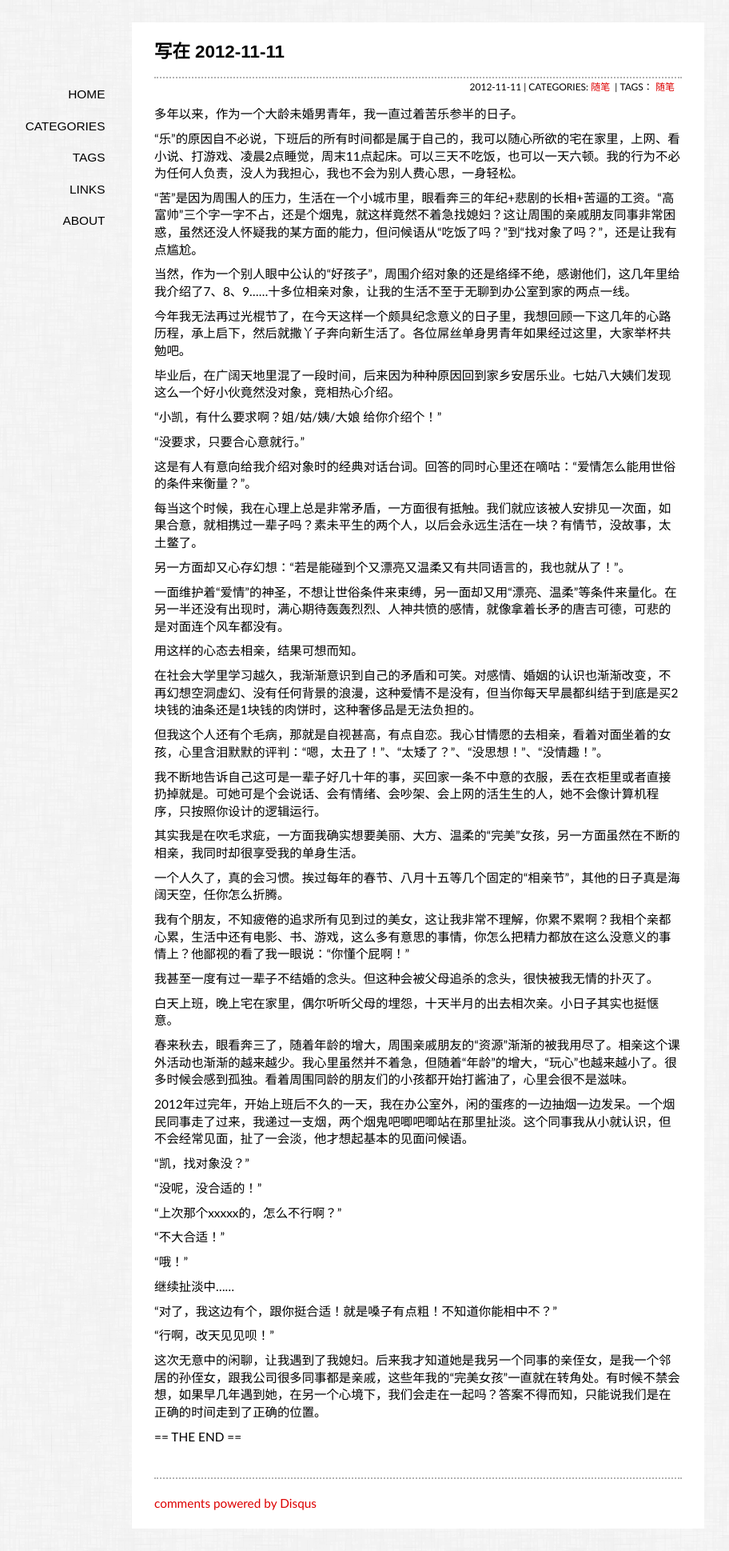
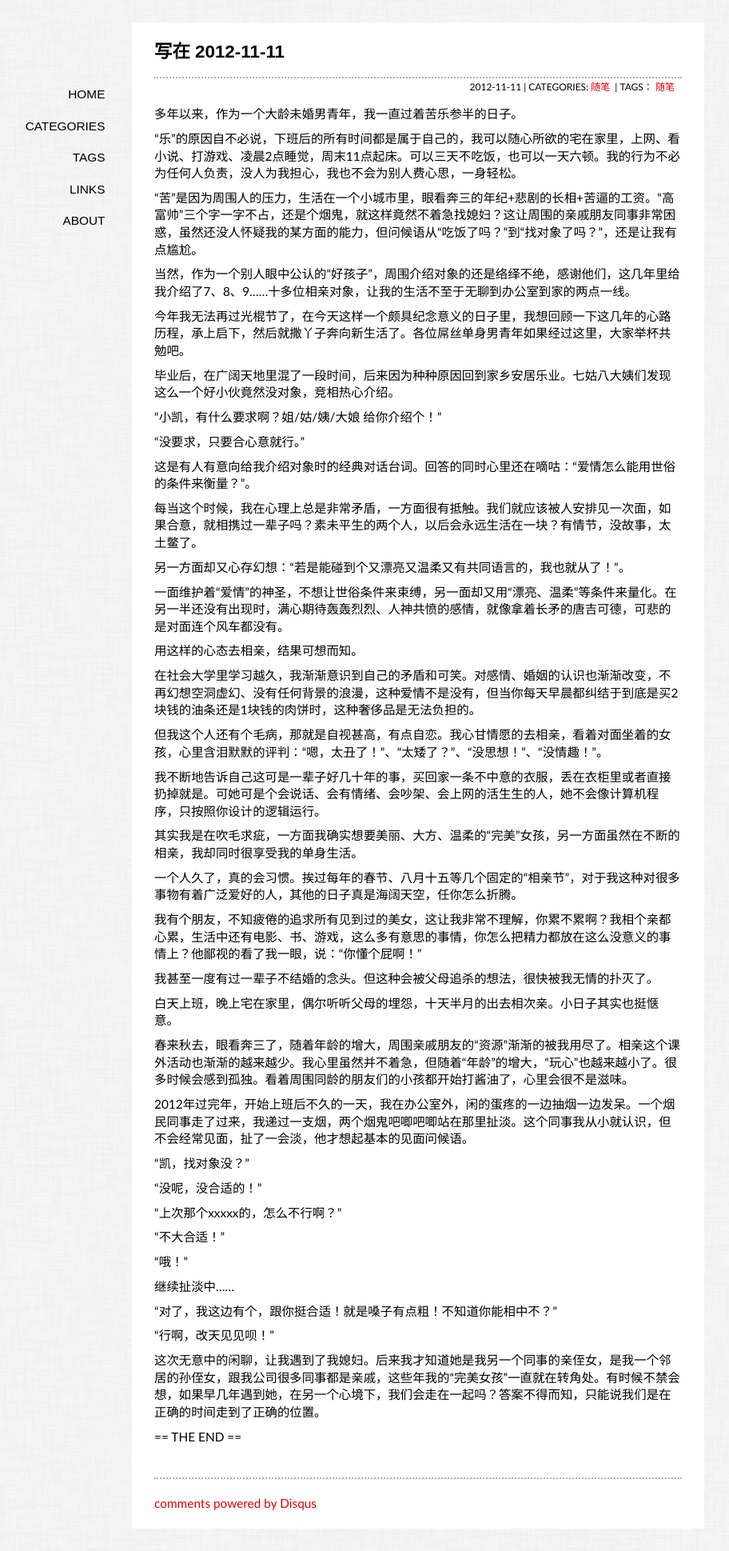
Before and after one commit to jiaokai/blog, a Jekyll site: the page built from _posts/2012-11-11-about-1111.md, in a window 1280 px wide. Shown: the whole page at 80% size, without its empty margins (117-1029 px from the left). Built offline with Jekyll 4.4.1, drawn with Linux system fonts in a browser that asks for light colours; some web fonts are replaced; Markdown is read by kramdown in place of the engine named in the settings; comment, search, counter and statistics services are not loaded.

Commit message:
update 1111

```diff
--- a/_posts/2012-11-11-about-1111.md
+++ b/_posts/2012-11-11-about-1111.md
@@ -37,13 +37,13 @@ tags: [随笔]
 
 我不断地告诉自己这可是一辈子好几十年的事，买回家一条不中意的衣服，丢在衣柜里或者直接扔掉就是。可她可是个会说话、会有情绪、会吵架、会上网的活生生的人，她不会像计算机程序，只按照你设计的逻辑运行。
 
-其实我是在吹毛求疵，一方面我确实想要美丽、大方、温柔的“完美”女孩，另一方面虽然在不断的相亲，我同时却很享受我的单身生活。
+其实我是在吹毛求疵，一方面我确实想要美丽、大方、温柔的“完美”女孩，另一方面虽然在不断的相亲，我却同时很享受我的单身生活。
 
-一个人久了，真的会习惯。挨过每年的春节、八月十五等几个固定的“相亲节”，其他的日子真是海阔天空，任你怎么折腾。
+一个人久了，真的会习惯。挨过每年的春节、八月十五等几个固定的“相亲节”，对于我这种对很多事物有着广泛爱好的人，其他的日子真是海阔天空，任你怎么折腾。
 
-我有个朋友，不知疲倦的追求所有见到过的美女，这让我非常不理解，你累不累啊？我相个亲都心累，生活中还有电影、书、游戏，这么多有意思的事情，你怎么把精力都放在这么没意义的事情上？他鄙视的看了我一眼说：“你懂个屁啊！”
+我有个朋友，不知疲倦的追求所有见到过的美女，这让我非常不理解，你累不累啊？我相个亲都心累，生活中还有电影、书、游戏，这么多有意思的事情，你怎么把精力都放在这么没意义的事情上？他鄙视的看了我一眼，说：“你懂个屁啊！”
 
-我甚至一度有过一辈子不结婚的念头。但这种会被父母追杀的念头，很快被我无情的扑灭了。
+我甚至一度有过一辈子不结婚的念头。但这种会被父母追杀的想法，很快被我无情的扑灭了。
 
 白天上班，晚上宅在家里，偶尔听听父母的埋怨，十天半月的出去相次亲。小日子其实也挺惬意。
 
```
